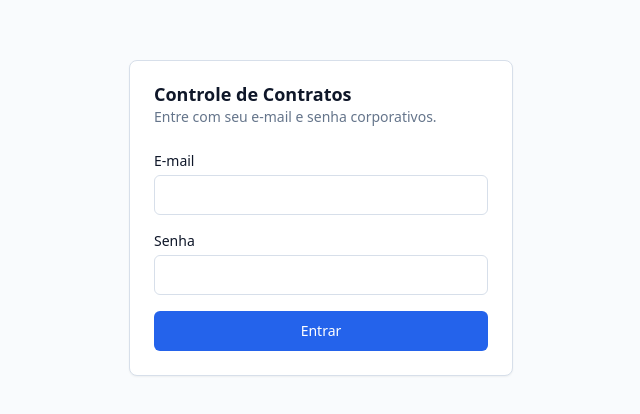
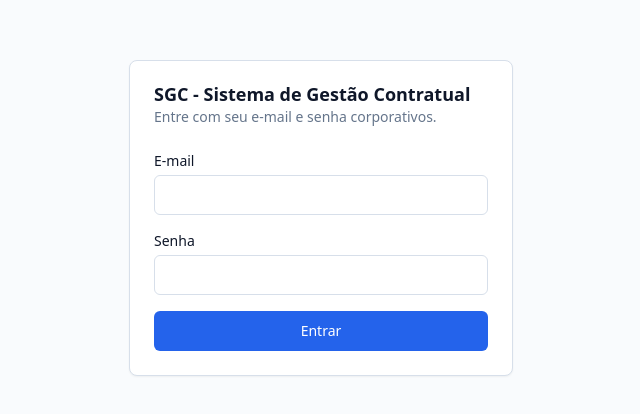
Before and after one commit to AdminMSB/SGC---Sistema-de-Gest-o-Contratual, a Next.js app: page /login in a window 1280 px wide. Shown: the part 182-596 px from the top of the page, without its empty margins (319-959 px from the left). Built offline with nearby package versions, Linux system fonts and the light colour scheme.

Commit message:
Renomeia projeto para SGC - Sistema de Gestão Contratual
Atualiza package.json, README, metadata e telas (sidebar/login) para
refletir o novo nome oficial do sistema.

```diff
--- a/app/(app)/layout.tsx
+++ b/app/(app)/layout.tsx
@@ -8,7 +8,7 @@ export default async function AppLayout({ children }: { children: React.ReactNod
   return (
     <div className="flex min-h-screen">
       <aside className="hidden w-60 flex-col border-r border-border bg-card p-4 sm:flex">
-        <p className="mb-6 px-3 text-sm font-semibold leading-tight">Controle de Contratos</p>
+        <p className="mb-6 px-3 text-sm font-semibold leading-tight">SGC - Sistema de Gestão Contratual</p>
         <Nav role={profile.role} />
       </aside>
 
--- a/app/(auth)/login/page.tsx
+++ b/app/(auth)/login/page.tsx
@@ -12,7 +12,7 @@ export default function LoginPage({
   return (
     <Card>
       <CardHeader>
-        <CardTitle>Controle de Contratos</CardTitle>
+        <CardTitle>SGC - Sistema de Gestão Contratual</CardTitle>
         <CardDescription>Entre com seu e-mail e senha corporativos.</CardDescription>
       </CardHeader>
       <CardContent>
--- a/app/layout.tsx
+++ b/app/layout.tsx
@@ -2,7 +2,7 @@ import type { Metadata } from 'next';
 import './globals.css';
 
 export const metadata: Metadata = {
-  title: 'Controle de Contratos',
+  title: 'SGC - Sistema de Gestão Contratual',
   description: 'Cadastro, alertas de vencimento/renovação e controle de pagamentos dos contratos da empresa.',
 };
 
--- a/package.json
+++ b/package.json
@@ -1,5 +1,5 @@
 {
-  "name": "controle-contratos",
+  "name": "sgc-sistema-gestao-contratual",
   "version": "0.1.0",
   "private": true,
   "engines": {
```
Also changed, not shown: 1 other file (tests, documents, lock files or other folders).
